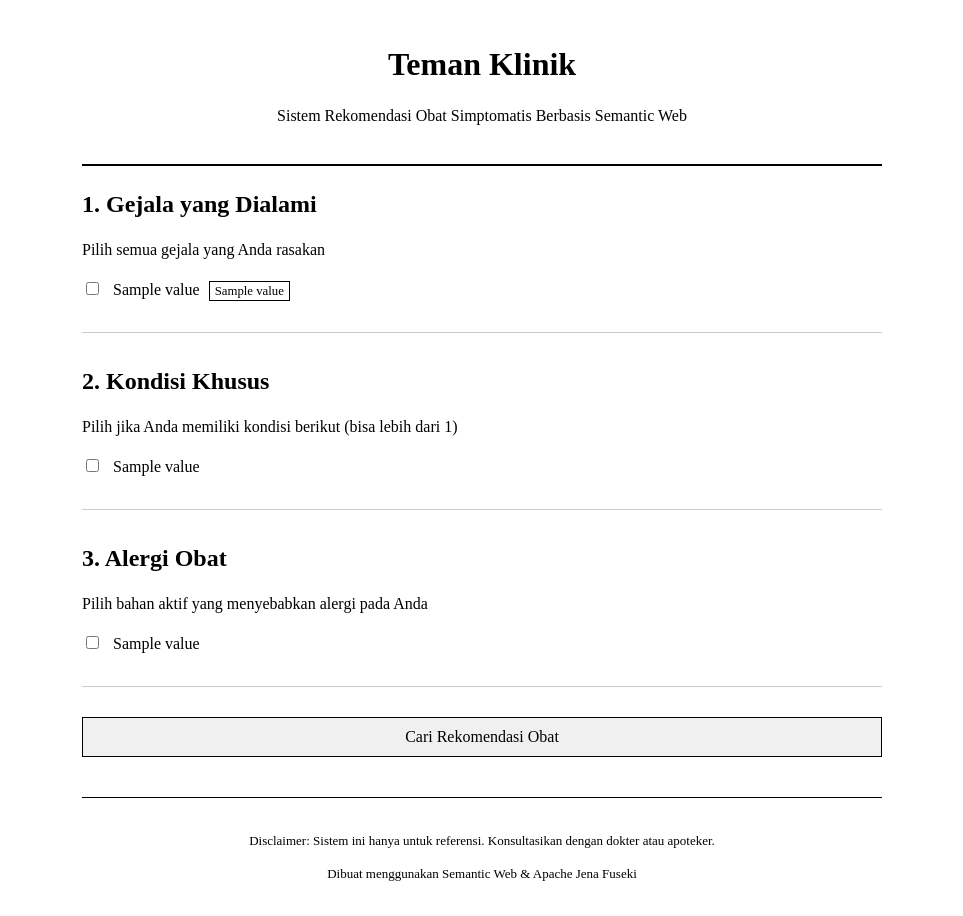
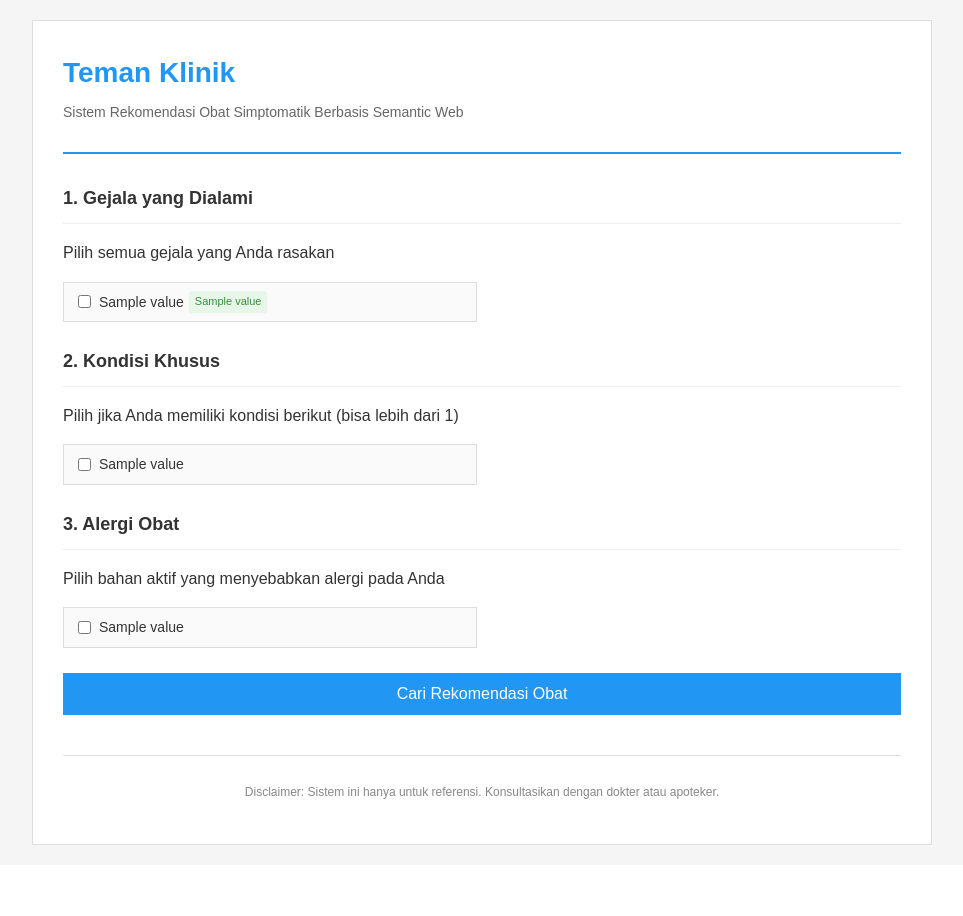
Before and after one commit to Pramudito2004/Semantic-Web-Project, a Flask app: page / in a window 1280 px wide. Shown: the whole page, without its empty margins (158-1121 px from the left). After the commit the page ends 845 px from the top, so only its background shows below. Run offline with Flask 3, Linux system fonts and the light colour scheme; a database or web service that is not in the repository returns one stand-in record (values such as "Sample title"); data that the repository does not hold is empty.

Commit message:
update kecil2 an

```diff
--- a/static/style.css
+++ b/static/style.css
@@ -1,102 +1,242 @@
-/* Minimalist Standard CSS */
+/* Simple University Project CSS */
 * {
     box-sizing: border-box;
 }
 
 body {
-    font-family: "Times New Roman", Times, serif;
-    background-color: #ffffff;
-    color: #000000;
-    line-height: 1.5;
+    font-family: Arial, sans-serif;
+    background-color: #f5f5f5;
+    color: #333;
+    line-height: 1.6;
     margin: 0;
     padding: 20px;
 }
 
 .container {
-    max-width: 800px;
+    max-width: 900px;
     margin: 0 auto;
+    background: white;
+    padding: 30px;
+    border: 1px solid #ddd;
 }
 
 header {
-    text-align: center;
-    border-bottom: 2px solid black;
-    margin-bottom: 20px;
-    padding-bottom: 20px;
+    border-bottom: 2px solid #2196F3;
+    margin-bottom: 30px;
+    padding-bottom: 15px;
 }
 
-h1, h2, h3, h4 {
-    color: #000000;
-    margin-top: 20px;
-    margin-bottom: 10px;
+h1 {
+    color: #2196F3;
+    margin: 0;
+    font-size: 28px;
+}
+
+.subtitle {
+    color: #666;
+    margin-top: 5px;
+    font-size: 14px;
+}
+
+h2 {
+    color: #333;
+    font-size: 18px;
+    margin-bottom: 15px;
+    border-bottom: 1px solid #eee;
+    padding-bottom: 10px;
+}
+
+h3 {
+    color: #333;
+    font-size: 16px;
+    margin: 20px 0 10px 0;
 }
 
 .input-section {
-    margin-bottom: 30px;
-    border-bottom: 1px solid #ccc;
-    padding-bottom: 20px;
+    margin-bottom: 25px;
 }
 
 .checkbox-grid {
-    display: table; /* Or block */
-    width: 100%;
+    display: flex;
+    flex-wrap: wrap;
+    gap: 10px;
 }
 
 .checkbox-item {
-    display: inline-block;
-    width: 45%;
-    margin-bottom: 10px;
+    display: flex;
+    align-items: center;
+    width: calc(50% - 5px);
+    padding: 8px 10px;
+    border: 1px solid #ddd;
+    background: #fafafa;
+}
+
+.checkbox-item:hover {
+    background: #f0f0f0;
 }
 
 input[type="checkbox"] {
-    margin-right: 10px;
+    margin-right: 8px;
+}
+
+.label-text {
+    font-size: 14px;
+}
+
+.badge {
+    font-size: 11px;
+    padding: 2px 6px;
+    margin-left: 5px;
+    border-radius: 3px;
+}
+
+.badge-mild {
+    background: #e8f5e9;
+    color: #388e3c;
+}
+
+.badge-moderate {
+    background: #fff3e0;
+    color: #f57c00;
+}
+
+.badge-severe {
+    background: #ffebee;
+    color: #d32f2f;
 }
 
 button.btn-submit {
     display: block;
     width: 100%;
-    padding: 10px;
-    background-color: #f0f0f0; /* Light grey for button is standard */
-    color: black;
-    border: 1px solid black;
+    padding: 12px;
+    background-color: #2196F3;
+    color: white;
+    border: none;
     font-size: 16px;
     cursor: pointer;
-    font-family: inherit;
+    margin-top: 20px;
 }
 
 button.btn-submit:hover {
-    background-color: #e0e0e0;
+    background-color: #1976D2;
 }
 
 /* Results */
-.obat-card, .alternatif-card, .excluded-card {
-    border: 1px solid black;
+.results-section {
+    margin-top: 30px;
+    padding-top: 20px;
+    border-top: 2px solid #eee;
+}
+
+.obat-card {
+    border: 1px solid #ddd;
     padding: 15px;
     margin-bottom: 15px;
     background: white;
+    border-left: 4px solid #2196F3;
 }
 
-.label-text {
-    font-weight: normal;
+.obat-card h4 {
+    color: #2196F3;
+    margin: 0 0 10px 0;
+    font-size: 16px;
 }
 
-.badge {
-    font-size: 0.8em;
-    border: 1px solid black;
-    padding: 2px 5px;
-    margin-left: 5px;
+.obat-desc {
+    color: #666;
+    font-style: italic;
+    margin-bottom: 10px;
+    font-size: 14px;
+}
+
+.contoh-merek {
+    margin-bottom: 10px;
+    font-size: 14px;
+    color: #1976D2;
+}
+
+.obat-details {
+    background: #f9f9f9;
+    padding: 10px;
+    font-size: 13px;
+    border: 1px solid #eee;
+}
+
+.detail-item {
+    margin-bottom: 5px;
+}
+
+.detail-item strong {
+    color: #555;
+}
+
+.obat-warning {
+    margin-top: 10px;
+    padding: 8px;
+    background: #fff3cd;
+    color: #856404;
+    font-size: 13px;
+    border-left: 3px solid #ffc107;
+}
+
+.excluded-card {
+    border: 1px solid #f5c6cb;
+    padding: 12px;
+    margin-bottom: 10px;
+    background: #fff5f5;
+    color: #721c24;
+}
+
+.excluded-name {
+    font-weight: bold;
+}
+
+.excluded-reason {
+    font-size: 13px;
+    margin-top: 3px;
+}
+
+.alternatif-card {
+    border: 1px solid #c3e6cb;
+    padding: 12px;
+    margin-bottom: 10px;
+    background: #f8fff8;
+    border-left: 4px solid #28a745;
+}
+
+.alternatif-card h4 {
+    color: #28a745;
+    margin: 0 0 8px 0;
+    font-size: 15px;
 }
 
 .warning-box {
-    border: 2px solid black;
-    padding: 10px;
+    background: #fff3cd;
+    border: 1px solid #ffc107;
+    padding: 15px;
     margin-bottom: 20px;
-    font-weight: bold;
+    color: #856404;
+    text-align: center;
+}
+
+.no-result {
+    text-align: center;
+    color: #666;
+    padding: 20px;
+    background: #f9f9f9;
 }
 
 footer {
-    border-top: 1px solid black;
+    border-top: 1px solid #ddd;
     margin-top: 40px;
-    padding-top: 20px;
+    padding-top: 15px;
     text-align: center;
-    font-size: small;
+    font-size: 12px;
+    color: #888;
 }
+
+@media (max-width: 600px) {
+    .checkbox-item {
+        width: 100%;
+    }
+}
--- a/templates/index.html
+++ b/templates/index.html
@@ -13,7 +13,7 @@
     <div class="container">
         <header>
             <h1>Teman Klinik</h1>
-            <p class="subtitle">Sistem Rekomendasi Obat Simptomatis Berbasis Semantic Web</p>
+            <p class="subtitle">Sistem Rekomendasi Obat Simptomatik Berbasis Semantic Web</p>
         </header>
 
         <main>
@@ -83,7 +83,7 @@
 
                 <!-- Excluded Drugs -->
                 <div id="excludedSection" style="display: none;">
-                    <h3>❌ Obat yang Dihindari</h3>
+                    <h3>Obat yang Dihindari</h3>
                     <div id="excludedList" class="excluded-list"></div>
                 </div>
 
@@ -97,7 +97,6 @@
 
         <footer>
             <p>Disclaimer: Sistem ini hanya untuk referensi. Konsultasikan dengan dokter atau apoteker.</p>
-            <p>Dibuat menggunakan Semantic Web & Apache Jena Fuseki</p>
         </footer>
     </div>
 
@@ -155,7 +154,6 @@
                                 <div class="detail-item"><strong>Untuk Gejala:</strong> ${obat.untukGejala}</div>
                                 <div class="detail-item"><strong>Dosis:</strong> ${obat.dosis}</div>
                                 <div class="detail-item"><strong>Cara Pakai:</strong> ${obat.caraPakai}</div>
-                                <div class="detail-item"><strong>Golongan:</strong> <span class="golongan">${obat.golongan}</span></div>
                                 <div class="detail-item"><strong>Bentuk:</strong> ${obat.bentuk}</div>
                             </div>
                             ${obat.peringatan ? `<div class="obat-warning">PERINGATAN: ${obat.peringatan}</div>` : ''}
```
